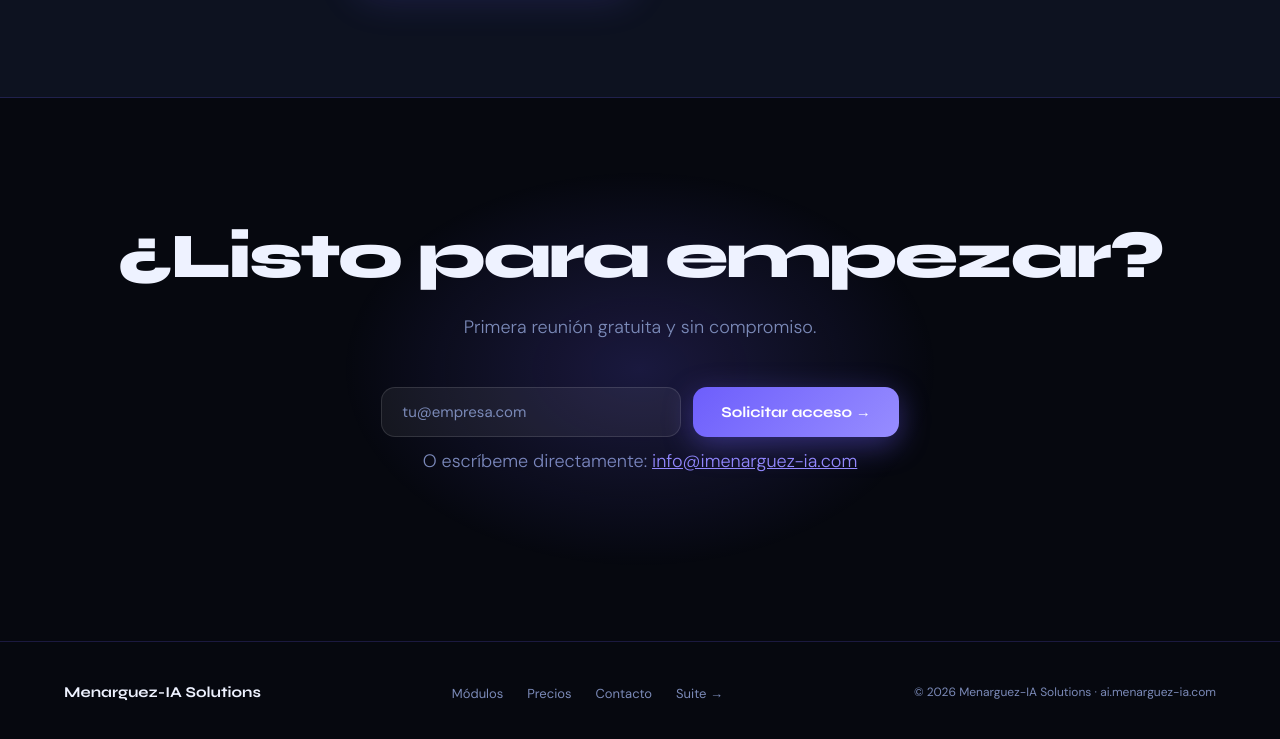
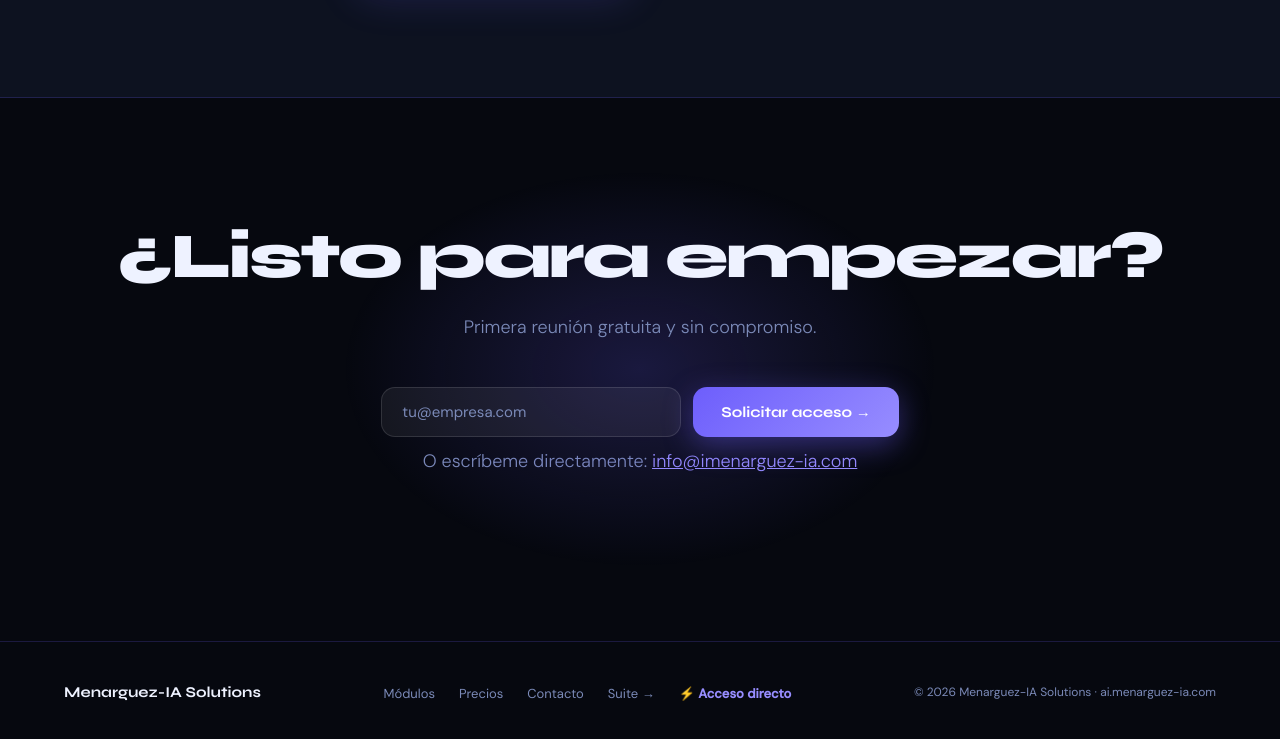
Before and after one commit to Nachomf112/menarguezia-pwa, a plain HTML site: page public/suite.html in a window 1280 px wide. Shown: the part 2534-3273 px from the top of the page. Drawn offline with Linux system fonts and the light colour scheme.

Commit message:
Update suite.html

```diff
--- a/public/suite.html
+++ b/public/suite.html
@@ -878,6 +878,7 @@ footer {
     <li><a href="#precios">Precios</a></li>
     <li><a href="mailto:info@imenarguez-ia.com">Contacto</a></li>
     <li><a href="/suite.html">Suite →</a></li>
+    <li><a href="/suite.html" style="color:var(--brand2);font-weight:600">⚡ Acceso directo</a></li>
   </ul>
   <div class="footer-copy">© 2026 Menarguez-IA Solutions · ai.menarguez-ia.com</div>
 </footer>
```
